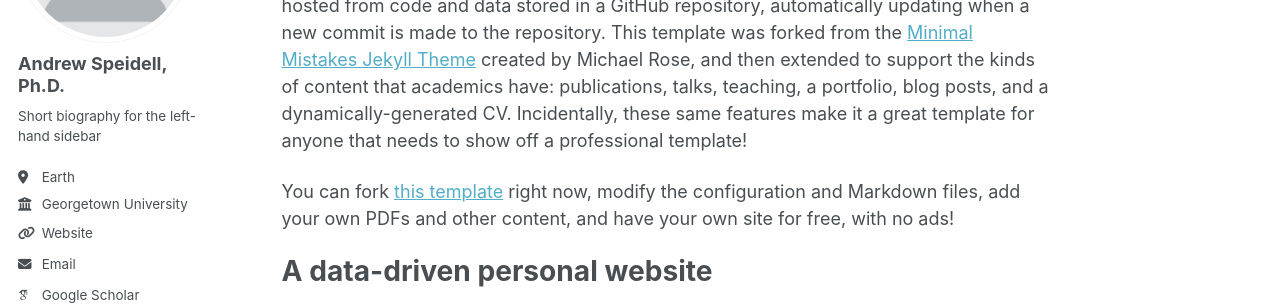
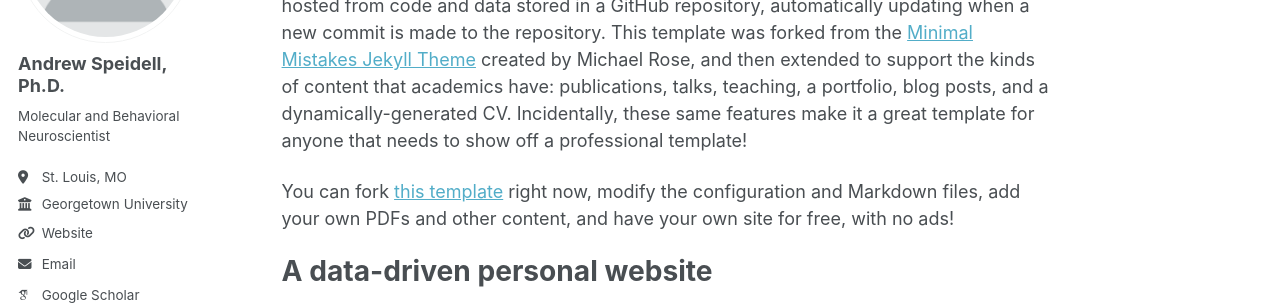
Before and after one commit to Speidell/speidell.github.io, a Jekyll site: the page built from _pages/about.md, in a window 1280 px wide. Shown: the part 233-538 px from the top of the page. Built offline with Jekyll 4.4.1, drawn with Linux system fonts in a browser that asks for light colours; some web fonts are replaced; a script bundle is joined from its source files by our own code; library files that are not in the unit come from our copies; some of the changed lines change nothing that is shown.

Commit message:
Update _config.yml

```diff
--- a/_config.yml
+++ b/_config.yml
@@ -12,7 +12,7 @@ site_theme               : "default" # The available themes options are "default
 title                    : "Andrew Speidell, Ph.D."
 title_separator          : "-"
 name                     : &name "Your Name"
-description              : &description "Your Name's academic portfolio"   # Update this with a general description of your site, this is the default if not overridden by a page
+description              : &description "Your Name's academic portfolio"
 url                      : https://academicpages.github.io # The base hostname & protocol for your site e.g. "https://[your GitHub username].github.io",
                                                            # or if you already have some other page hosted on Github then use "https://[your GitHub username].github.io/[Your Repo Name]"
 baseurl                  : "" # the subpath of your site, e.g. "/blog"
@@ -26,8 +26,8 @@ author:
   avatar           : "profile.png"
   name             : "Andrew Speidell, Ph.D."
   pronouns         : # example: "she/her"
-  bio              : "Short biography for the left-hand sidebar"
-  location         : "Earth"
+  bio              : "Molecular and Behavioral Neuroscientist"
+  location         : "St. Louis, MO"
   employer         : "Washington University in St. Louis"
   employer         : "Georgetown University"
   uri              : "speidell.github.io"
@@ -42,7 +42,7 @@ author:
   orcid            : "https://orcid.org/yourorcidurl"
   semantic         : # URL
   ssrn             : # URL
-  pubmed           : "https://www.ncbi.nlm.nih.gov/pubmed/?term=john+snow"
+  pubmed           : "Andrew Speidell"
   researchgate     : "https://www.researchgate.net/profile/Andrew_Speidell"
   scopus           : # URL
   zotero           : # URL
@@ -52,7 +52,7 @@ author:
   bitbucket        : # Username - Update with your username on the site
   codepen          : # Username
   dribbble         : # Username
-  github           : "academicpages"
+  github           : "speidell"
   kaggle           : # Username
   stackoverflow    : # User number or user number and name (i.e., use "1" or "1/jeff-atwood")
 
@@ -67,7 +67,7 @@ author:
   keybase          : # Username
   instagram        : # Username
   lastfm           : # Username
-  linkedin         : "https://www.linkedin.com/in/speidell/"
+  linkedin         : "speidell"
   mastodon         : # URL
   medium           : # URL
   pinterest        : # Username
```
